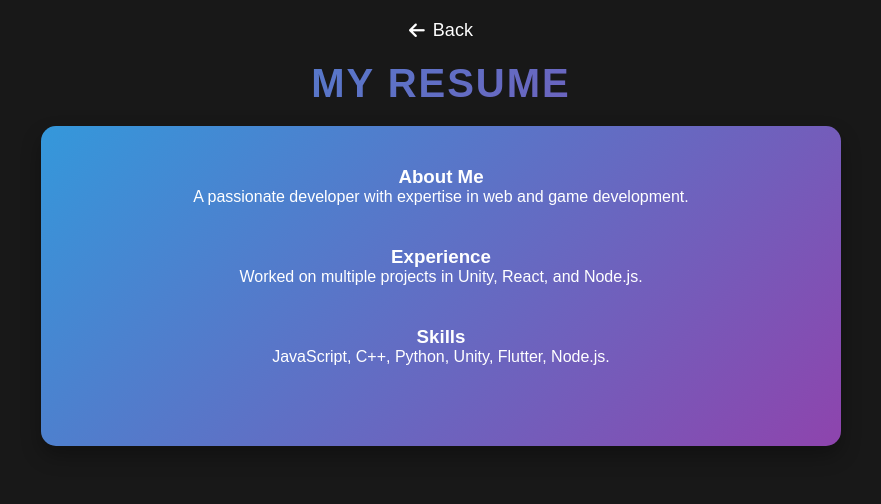
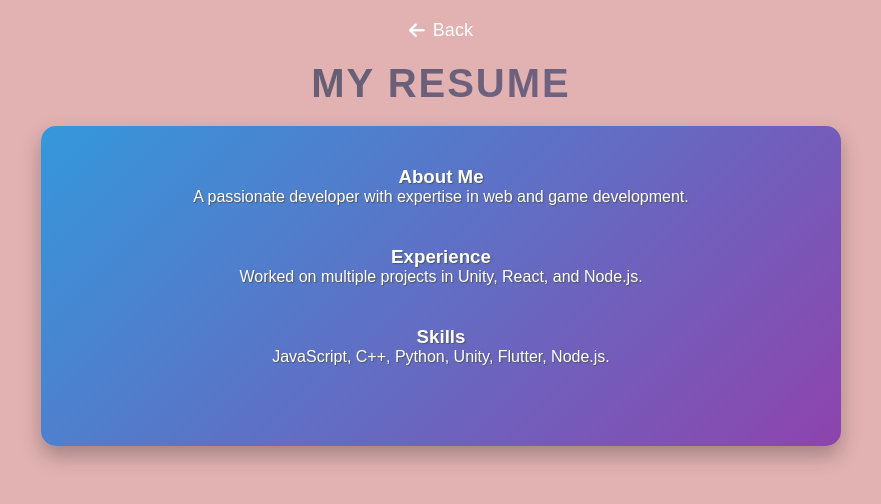
Before and after one commit to Nav0077/NAV_Portfolio, a plain HTML site: page resume.html in a window 1280 px wide. Shown: the whole page, without its empty margins (199-1080 px from the left). Drawn offline with Linux system fonts and the light colour scheme.

Commit message:
Update resume.html

```diff
--- a/resume.html
+++ b/resume.html
@@ -14,7 +14,7 @@
         }
 
         body {
-            background: #181818;
+            background: #e2b2b2;
             color: #fff;
             text-align: center;
             padding: 20px;
@@ -37,7 +37,7 @@
             font-size: 2.5em;
             text-transform: uppercase;
             letter-spacing: 2px;
-            background: linear-gradient(135deg, #3498db, #8e44ad);
+            background: linear-gradient(135deg, #4f585e, #886896);
             background-clip: text;
             -webkit-background-clip: text;
             -webkit-text-fill-color: transparent;
@@ -53,10 +53,11 @@
             padding: 40px;
             background: linear-gradient(135deg, #3498db, #8e44ad);
             border-radius: 15px;
-            box-shadow: 0 10px 20px rgba(0, 0, 0, 0.3);
+            box-shadow: 0 10px 20px rgba(24, 22, 22, 0.3);
             transition: transform 0.3s ease, box-shadow 0.3s ease;
             max-width: 800px;
             margin: 20px auto;
+            text-shadow: #4f585e 1px 1px 1px;
         }
 
         .container:hover {
```
